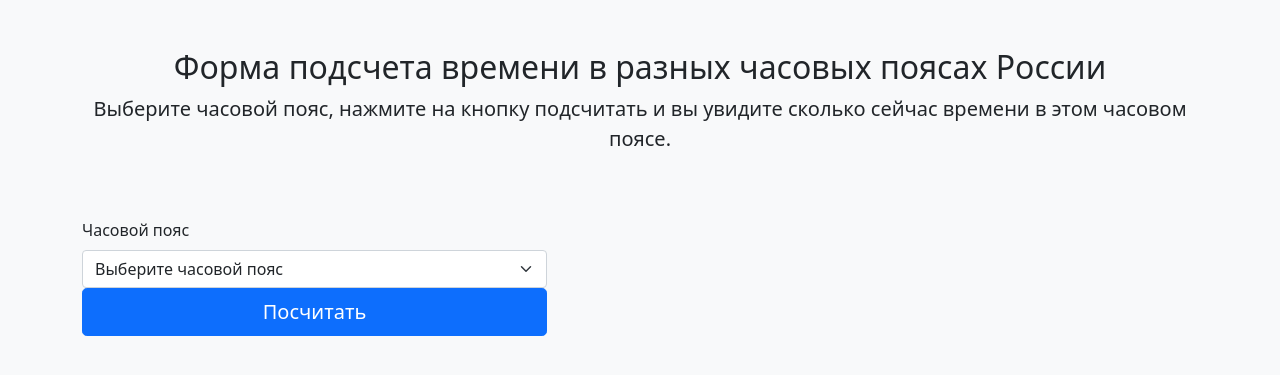
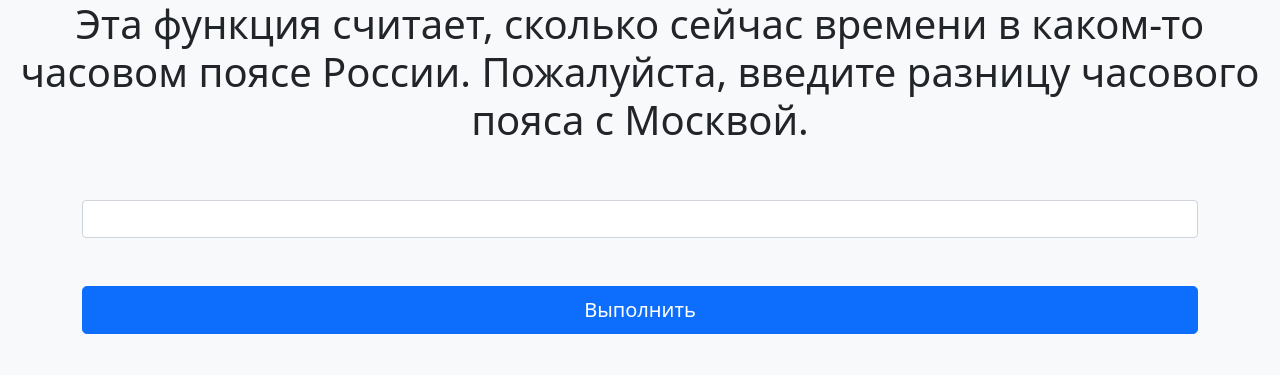
Before and after one commit to Kristina2802/one-action, a Flask app: page / in a window 1280 px wide. Shown: the top 375 px of the page. Run offline with Flask 2, Linux system fonts and the light colour scheme; some libraries are stand-ins or nearby versions.

Commit message:
Применила декоратор к функции

```diff
--- a/main.py
+++ b/main.py
@@ -1,21 +1,32 @@
 from flask import Flask, render_template, request, make_response
 import datetime as dt
+def toweb(f):
+    app = Flask(__name__)
 
-app = Flask(__name__)
+    @app.route("/", methods=['GET', 'POST'])
+    def myfunc():
+        about = f.__doc__
+        a = f.__annotations__
+        if 'return' in a:
+            a.pop('return')
 
+        if request.form:
+            res = f(**request.form)
+        else:
+            res = None
 
-@app.route('/')
+        return render_template('index.html', about=about, a=a, res=res)
 
-@app.route('/index', methods=['POST', 'GET'])
+    return app
 
-def index():
-    answer = ""
-    resp = make_response(render_template('index.html'))
-    if (request.method == 'POST'):
-        a = float(request.form['select'])
-        delta_time = dt.timedelta(hours=a)
-        answer = str((dt.datetime.now() + delta_time).strftime("%d-%m-%Y %H:%M:%S"))
-    return render_template('index.html', answer=answer)
+@toweb
+def index(a: int) -> str:
+    """
+    Эта функция считает, сколько сейчас времени в каком-то часовом поясе России. Пожалуйста, введите разницу часового пояса с Москвой.
+    """
+    a = float(a)
+    delta_time = dt.timedelta(hours=a)
+    answer = str((dt.datetime.now() + delta_time).strftime("%d-%m-%Y %H:%M:%S"))
+    return answer
 
-if __name__ == "__main__":
-    app.run()
+index.run(host='0.0.0.0', port="5001")
--- a/templates/index.html
+++ b/templates/index.html
@@ -6,7 +6,6 @@
     <meta name="description" content="">
     <meta name="author" content="Mark Otto, Jacob Thornton, and Bootstrap contributors">
     <meta name="generator" content="Hugo 0.104.2">
-    <title>Подсчет времени в разных часовых поясах России</title>
     <link href="https://cdn.jsdelivr.net/npm/bootstrap@5.0.2/dist/css/bootstrap.min.css" rel="stylesheet" integrity="sha384-EVSTQN3/azprG1Anm3QDgpJLIm9Nao0Yz1ztcQTwFspd3yD65VohhpuuCOmLASjC" crossorigin="anonymous">
     <link rel="canonical" href="https://getbootstrap.com/docs/5.2/examples/checkout/">
 
@@ -69,40 +68,21 @@
   </head>
   <body class="bg-light">
 
-<div class="container">
-  <main>
-    <div class="py-5 text-center">
-      <h2>Форма подсчета времени в разных часовых поясах России</h2>
-      <p class="lead">Выберите часовой пояс, нажмите на кнопку подсчитать и вы увидите сколько сейчас времени в этом часовом поясе.</p>
+    <h1 style="text-align:center">{{about}}</h1>
+    <div class="container">
+      <div class="py-5 text-center">
+        <form method="POST">
+        {% for p in a %}
+            <input type="text" class="form-control" name="{{p}}" /> <br /><br />
+        {% endfor %}
+          <button class="w-100 btn btn-primary btn-lg" type="submit">Выполнить</button>
+        </form>
+
+        {% if res %}
+        <h2>{{res}}</h2>
+        {% endif %}
+      </div>
     </div>
-
-    <div class="col-md-5">
-      <form method="POST" action="/index">
-        <label for="time" class="form-label">Часовой пояс</label>
-        <select class="form-select" name="select" id="time" required>
-          <option value="">Выберите часовой пояс</option>
-          <option value="-1">Калининград</option>
-          <option value="0">Москва</option>
-          <option value="1">Самара</option>
-          <option value="2">Екатеринбург</option>
-          <option value="3">Омск</option>
-          <option value="4">Красноярск</option>
-          <option value="5">Иркутск</option>
-          <option value="6">Якутск</option>
-          <option value="7">Владивосток</option>
-          <option value="8">Магадан</option>
-          <option value="9">Петропавловск-Камчатский</option>
-        </select>
-        <button class="w-100 btn btn-primary btn-lg" type="submit">Посчитать</button>
-        <div class="invalid-feedback">
-          Пожалуйста, выберите корректный часовой пояс.
-        </div>
-        <h2>{{answer}}</h2>
-      </form>
-    </div>
-  </main>
-</div>
-
 
     <script src="../assets/dist/js/bootstrap.bundle.min.js"></script>
 
```
